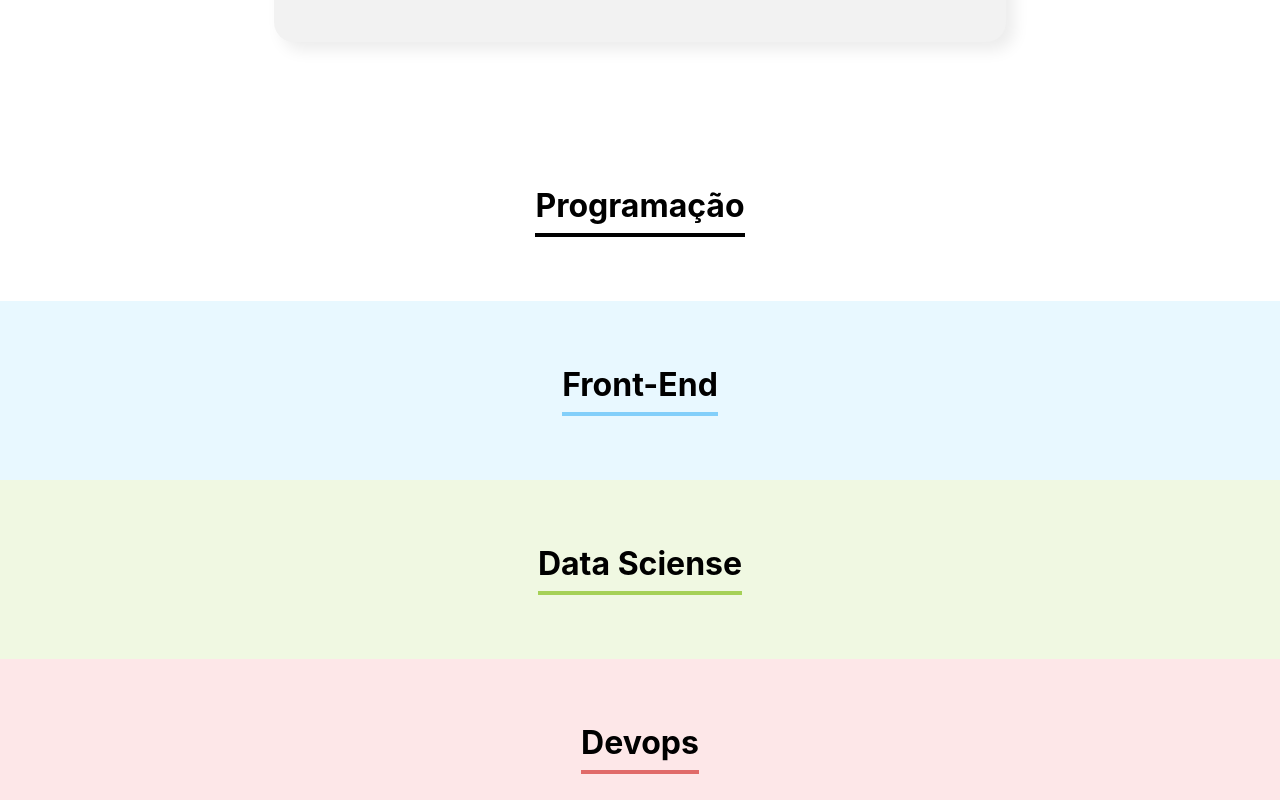
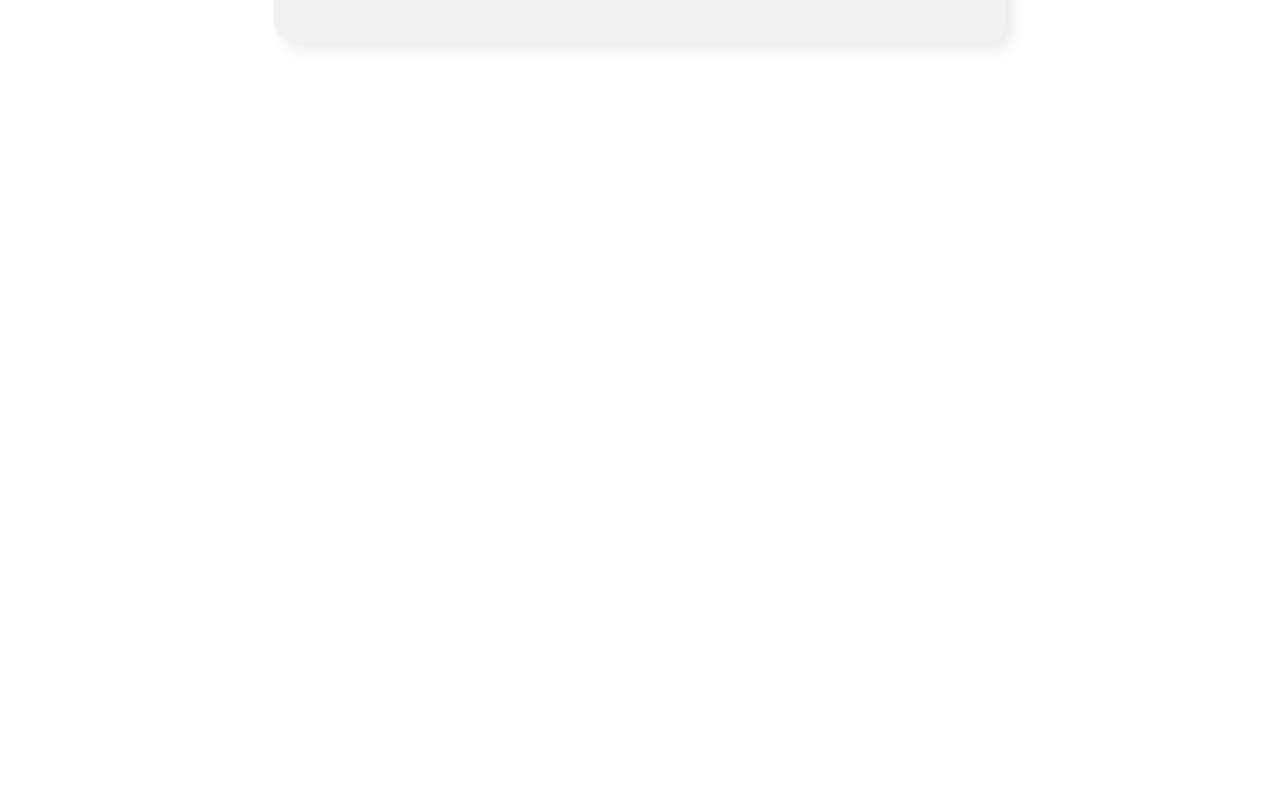
Before and after one commit to vitorguisc/Organizador-de-equipes, a React (Create React App) app: page / in a window 1280 px wide. Shown: the part 940-1740 px from the top of the page. After the commit the page ends 1062 px from the top, so only its background shows below. Built offline with nearby package versions, Linux system fonts and the light colour scheme.

Commit message:
escondendo times vazios

```diff
--- a/src/componentes/Formulario/index.js
+++ b/src/componentes/Formulario/index.js
@@ -17,6 +17,10 @@ const Formulario = (props) => {
         props.aoColaboradorCadastrado({
             nome, cargo, imagem, time
         })
+        setNome('')
+        setCargo('')
+        setImagem('')
+        setTime('')
     }
 
     return (
--- a/src/componentes/Time/index.js
+++ b/src/componentes/Time/index.js
@@ -5,7 +5,7 @@ const Time = (props) => {
     const css = { backgroundColor: props.corSecundaria }
 
     return (
-        <section className='time' style={css}>
+        (props.colaboradores.length > 0) && <section className='time' style={css}>
             <h3 style={{ borderColor: props.corPrimaria }}>{props.nome}</h3>
             <div className='colaboradores'>
                 {props.colaboradores.map(colaborador => <Colaborador nome={colaborador.nome} cargo={colaborador.cargo} imagem={colaborador.imagem} />)}
```
